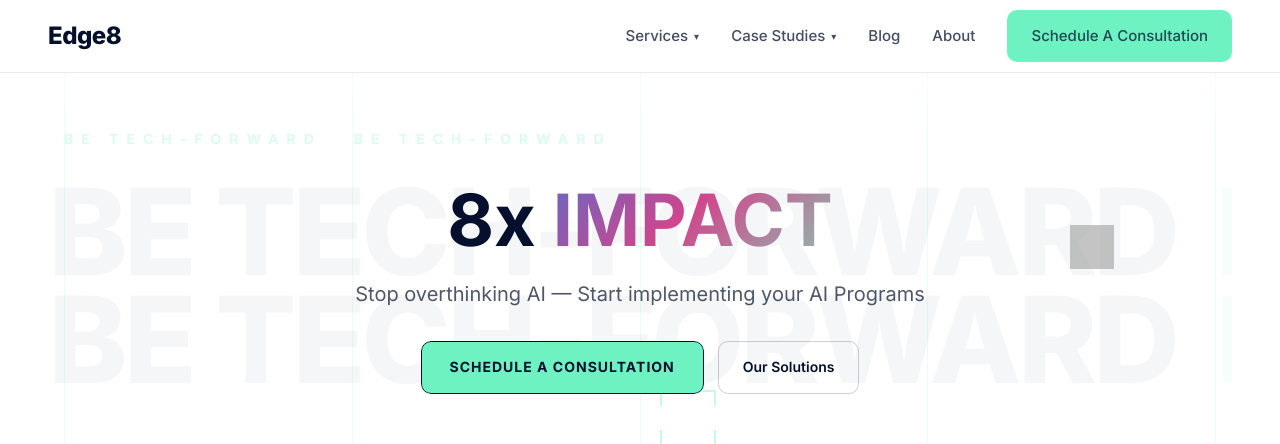
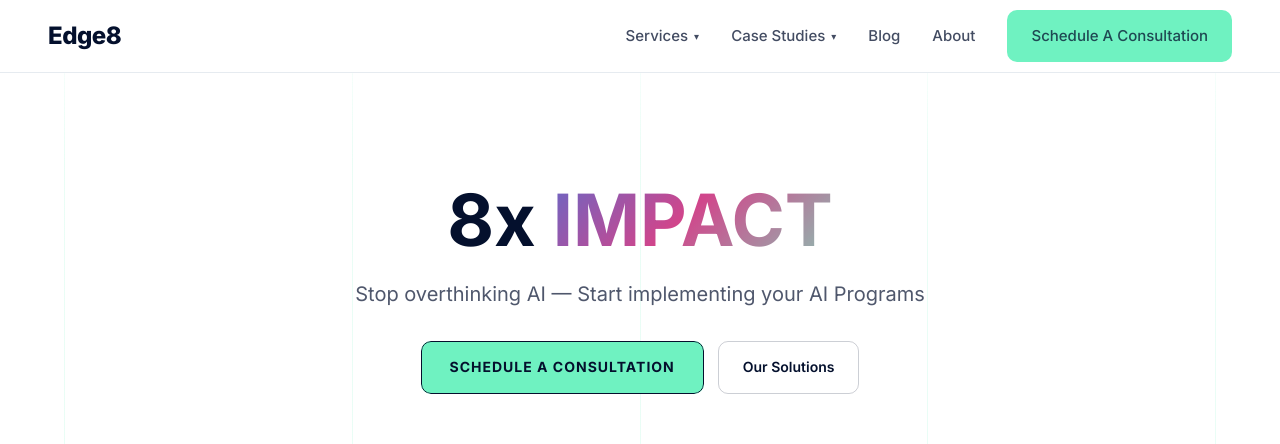
Before and after one commit to ginny-vo/edge8, a Next.js app: page / in a window 1280 px wide. Shown: the top 444 px of the page. Built offline with nearby package versions, Linux system fonts and the light colour scheme; grey boxes are pictures that could not be loaded.

Commit message:
Fix hero grid overlay z-index - push behind content

```diff
--- a/app/globals.css
+++ b/app/globals.css
@@ -542,7 +542,7 @@ img { max-width: 100%; display: block; }
   justify-self: stretch;
   min-width: 0;
   overflow: hidden;
-  z-index: 0;
+  z-index: -1;
   pointer-events: none;
 }
 
@@ -608,7 +608,7 @@ img { max-width: 100%; display: block; }
   justify-self: center;
   align-self: start;
   padding-top: 60px;
-  z-index: 2;
+  z-index: 1;
 }
 
 .hero-info {
```
